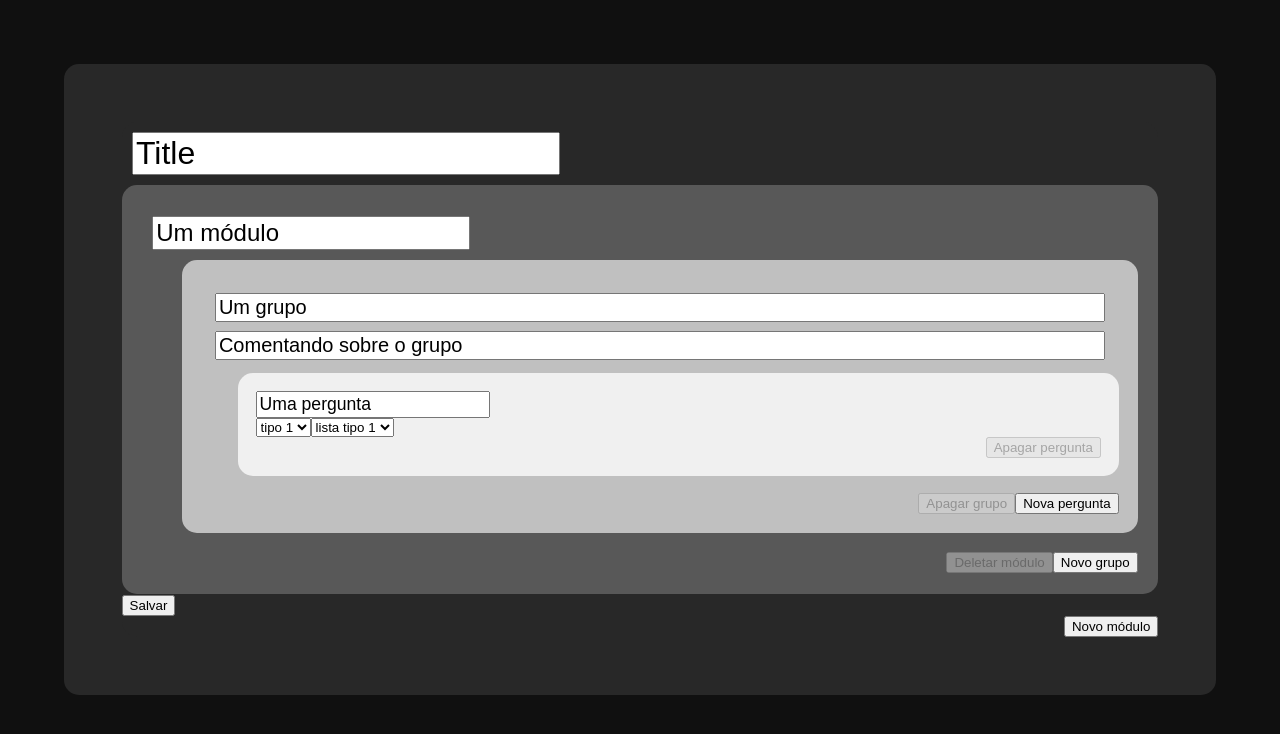
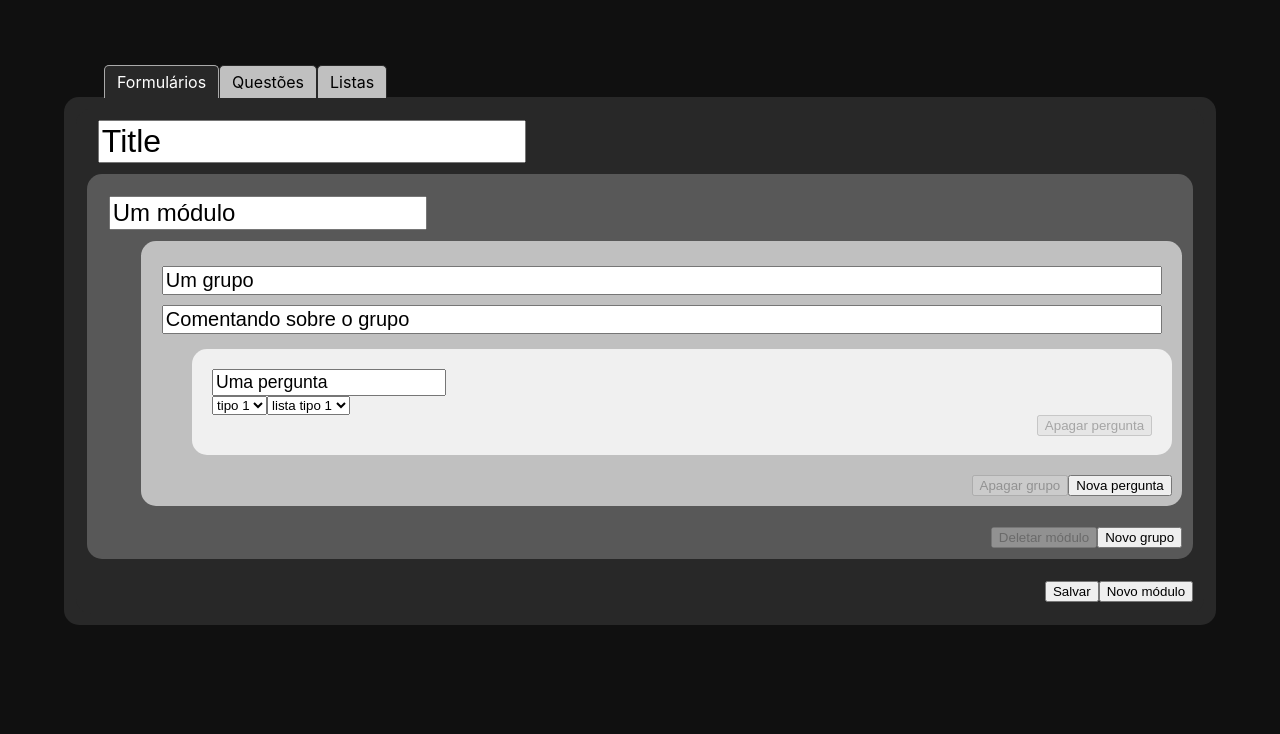
Before and after one commit to gabrielott/bd-final, a React (Create React App) app in the folder front/: page / in a window 1280 px wide. Shown: the top 734 px of the page. Built offline with nearby package versions, Linux system fonts and the light colour scheme.

Commit message:
Implementação básica de tabs

```diff
--- a/front/package.json
+++ b/front/package.json
@@ -9,6 +9,7 @@
     "react": "^17.0.2",
     "react-dom": "^17.0.2",
     "react-scripts": "4.0.3",
+    "react-tabs": "^3.2.2",
     "reactjs-popup": "^2.0.4",
     "web-vitals": "^1.1.2"
   },
--- a/front/src/App.css
+++ b/front/src/App.css
@@ -2,12 +2,20 @@ html {
 	background-color: #101010;
 }
 
+.tabs {
+	margin: 5%;
+}
+
+.tablist {
+	margin: 0;
+}
+
 .survey {
 	display: flex;
-	margin: 5%;
 	border-radius: 15px;
 	background-color: #282828;
 	flex-direction: column;
+	padding: 1%;
 }
 
 .survey-tail {
@@ -17,6 +25,7 @@ html {
 
 .survey-header {
 	margin: 1%;
+	margin-top: 0;
 }
 
 .survey-header input {
@@ -26,7 +35,8 @@ html {
 .module {
 	display: flex;
 	flex-direction: column;
-	padding: 2%;
+	padding: 1%;
+	margin-bottom: 2%;
 	border-radius: 15px;
 	background-color: #585858;
 }
@@ -51,7 +61,7 @@ html {
 .group {
 	display: flex;
 	flex-direction: column;
-	padding: 2%;
+	padding: 1%;
 	border-radius: 15px;
 	background-color: #C0C0C0;
 	margin-bottom: 2%;
@@ -66,7 +76,8 @@ html {
 
 .group-header input {
 	font-size: 1.25em;
-	margin: 0.5%;
+	margin-top: 0.5%;
+	margin-bottom: 0.5%;
 }
 
 .group-body {
--- a/front/src/App.js
+++ b/front/src/App.js
@@ -1,7 +1,7 @@
 import React from "react";
-import Popup from "reactjs-popup";
-import './App.css';
-import "reactjs-popup/dist/index.css";
+import { Tab, Tabs, TabList, TabPanel } from "react-tabs";
+import "./App.css";
+import "./react-tabs.css"
 
 const modules = {
 	id: "1",
@@ -191,15 +191,15 @@ class Survey extends React.Component {
 				</div>
 				<div className="survey-body">
 					{modules}
-					<button type="button" onClick={this.handleSave}>
-						Salvar
-					</button>
 				</div>
 				<div className="survey-tail">
 					<button
 						type="button"
 						onClick={this.handleCreateModule}>
 						Novo módulo
+					</button>
+					<button type="button" onClick={this.handleSave}>
+						Salvar
 					</button>
 				</div>
 			</div>
@@ -449,6 +449,14 @@ function App(props) {
 	}
 
 	return (
+		<Tabs className="tabs">
+			<TabList className="tablist">
+				<Tab>Formulários</Tab>
+				<Tab>Questões</Tab>
+				<Tab>Listas</Tab>
+			</TabList>
+
+			<TabPanel>
 				<div className="survey">
 					<Survey
 						description="Title"
@@ -457,6 +465,14 @@ function App(props) {
 						list_types={list_types}
 					/>
 				</div>
+			</TabPanel>
+			<TabPanel>
+				<h1>Questões</h1>
+			</TabPanel>
+			<TabPanel>
+				<h1>Listas</h1>
+			</TabPanel>
+		</Tabs>
 	);
 }
 
--- /dev/null
+++ b/front/src/react-tabs.css
@@ -0,0 +1,58 @@
+.react-tabs {
+	-webkit-tap-highlight-color: transparent;
+}
+
+.react-tabs__tab-list {
+	border-bottom: 1px solid #aaa;
+	margin: 0 0 10px;
+	padding: 0;
+}
+
+.react-tabs__tab {
+	display: inline-block;
+	border: 1px solid #282828;
+	border-bottom: none;
+	border-radius: 5px 5px 0 0;
+	bottom: -1px;
+	position: relative;
+	list-style: none;
+	padding: 6px 12px;
+	cursor: pointer;
+	background: #C0C0C0;
+	color: black;
+}
+
+.react-tabs__tab--selected {
+	border-color: #aaa;
+	background: #282828;
+	color: white;
+}
+
+.react-tabs__tab--disabled {
+	color: GrayText;
+	cursor: default;
+}
+
+.react-tabs__tab:focus {
+	box-shadow: 0 0 5px hsl(208, 99%, 50%);
+	border-color: hsl(208, 99%, 50%);
+	outline: none;
+}
+
+.react-tabs__tab:focus:after {
+	content: "";
+	position: absolute;
+	height: 5px;
+	left: -4px;
+	right: -4px;
+	bottom: -5px;
+	background: #fff;
+}
+
+.react-tabs__tab-panel {
+	display: none;
+}
+
+.react-tabs__tab-panel--selected {
+	display: block;
+}
```
Also changed, not shown: 1 other file (tests, documents, lock files or other folders). Lines whose indentation alone changed are shown as unchanged.
